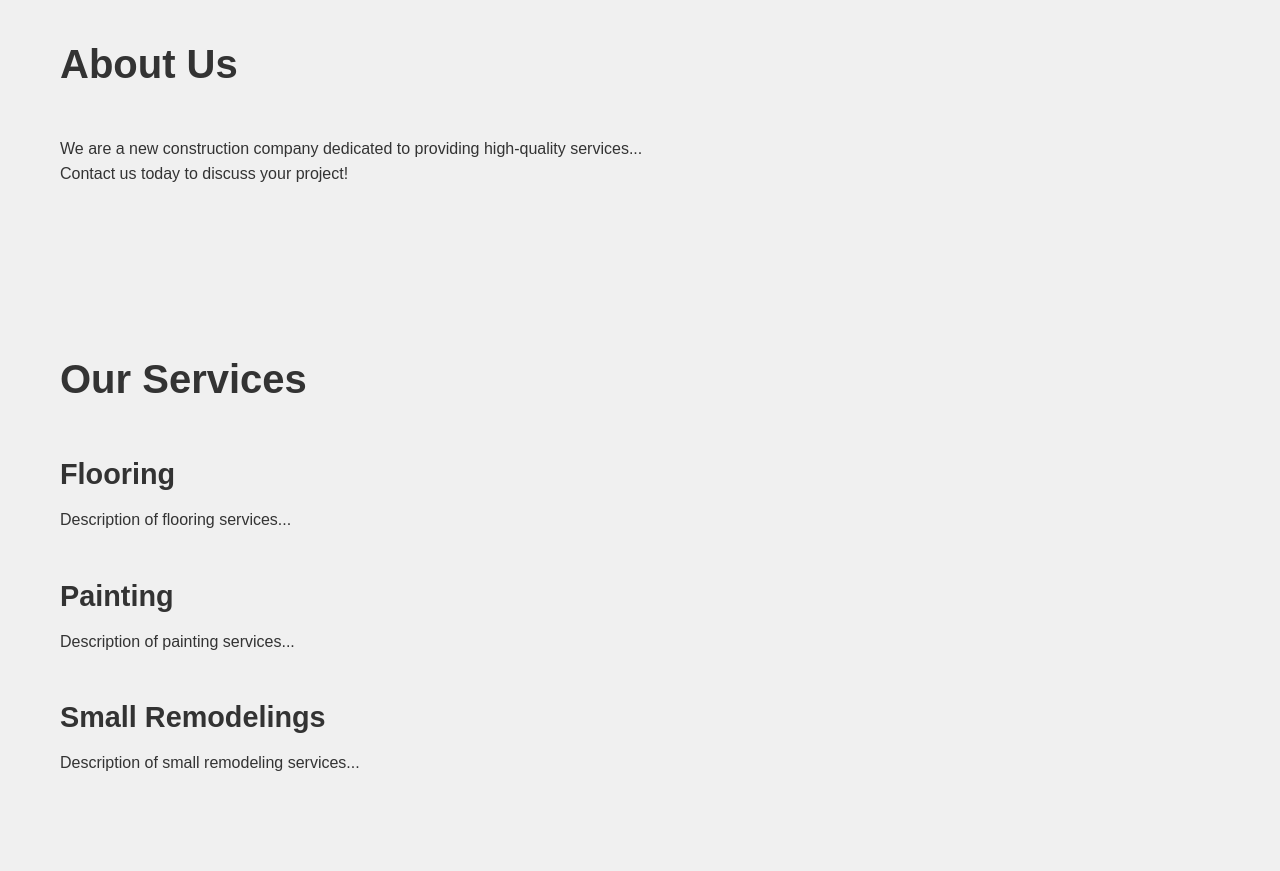
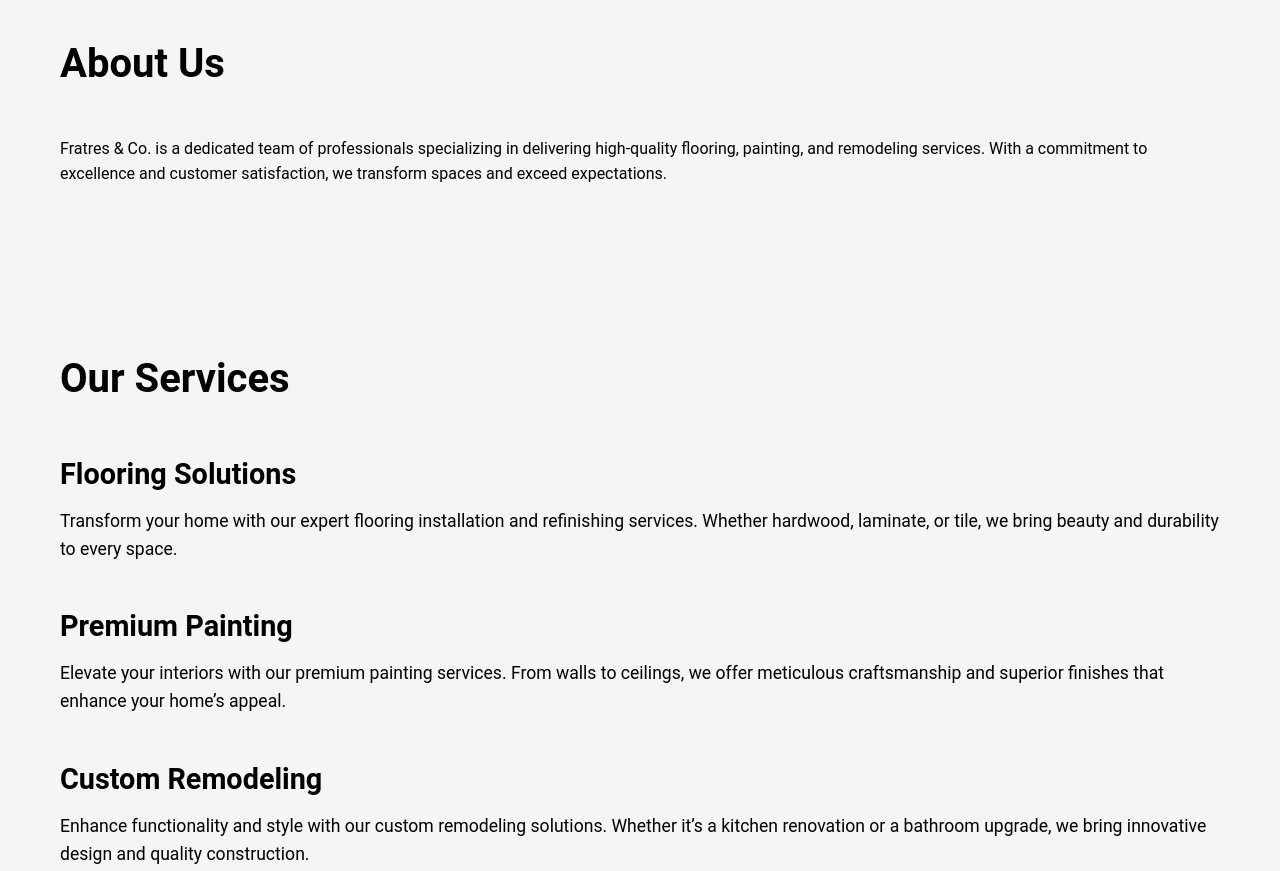
Before and after one commit to iamsalohiddin/fratres, a plain HTML site: page index.html in a window 1280 px wide. Shown: the part 940-1811 px from the top of the page. Drawn offline with Linux system fonts and the light colour scheme; some packages are replaced by stand-ins of ours; a script that the page names is missing.

Commit message:
Changed these files

```diff
--- a/index.html
+++ b/index.html
@@ -26,7 +26,7 @@
     <section id="home" class="home">
         <div class="container">
             <h2>Welcome to Fratres & Co.</h2>
-            <p class="subtitle">Your experts in flooring, painting, and small remodelings.</p>
+            <p class="subtitle">Your trusted partner in flooring, painting, and remodeling solutions.</p>
             <a href="#services" class="btn">Explore Services</a>
         </div>
     </section>
@@ -34,8 +34,7 @@
     <section id="about" class="about">
         <div class="container">
             <h2>About Us</h2>
-            <p>We are a new construction company dedicated to providing high-quality services...</p>
-            <p>Contact us today to discuss your project!</p>
+            <p>Fratres & Co. is a dedicated team of professionals specializing in delivering high-quality flooring, painting, and remodeling services. With a commitment to excellence and customer satisfaction, we transform spaces and exceed expectations.</p>
         </div>
     </section>
 
@@ -43,16 +42,16 @@
         <div class="container">
             <h2>Our Services</h2>
             <div class="service">
-                <h3>Flooring</h3>
-                <p>Description of flooring services...</p>
+                <h3>Flooring Solutions</h3>
+                <p>Transform your home with our expert flooring installation and refinishing services. Whether hardwood, laminate, or tile, we bring beauty and durability to every space.</p>
             </div>
             <div class="service">
-                <h3>Painting</h3>
-                <p>Description of painting services...</p>
+                <h3>Premium Painting</h3>
+                <p>Elevate your interiors with our premium painting services. From walls to ceilings, we offer meticulous craftsmanship and superior finishes that enhance your home’s appeal.</p>
             </div>
             <div class="service">
-                <h3>Small Remodelings</h3>
-                <p>Description of small remodeling services...</p>
+                <h3>Custom Remodeling</h3>
+                <p>Enhance functionality and style with our custom remodeling solutions. Whether it’s a kitchen renovation or a bathroom upgrade, we bring innovative design and quality construction.</p>
             </div>
         </div>
     </section>
--- a/styles.css
+++ b/styles.css
@@ -6,10 +6,9 @@
 }
 
 body {
-    font-family: Arial, sans-serif;
+    font-family: 'Roboto', sans-serif;
     line-height: 1.6;
-    background-color: #f0f0f0;
-    color: #333;
+    background-color: #f5f5f5;
 }
 
 .container {
@@ -62,7 +61,7 @@ header {
     justify-content: center;
     align-items: center;
     text-align: center;
-    background-image: url('images/home-background.jpg');
+    background-image: url('images/home-background.jpg'); /* Replace with your own image */
     background-size: cover;
     background-position: center;
     color: #fff;
@@ -121,6 +120,10 @@ header {
     margin-bottom: 10px;
 }
 
+.service p {
+    font-size: 1.1rem;
+}
+
 /* Contact section styles */
 .contact {
     background-color: #333;
```
